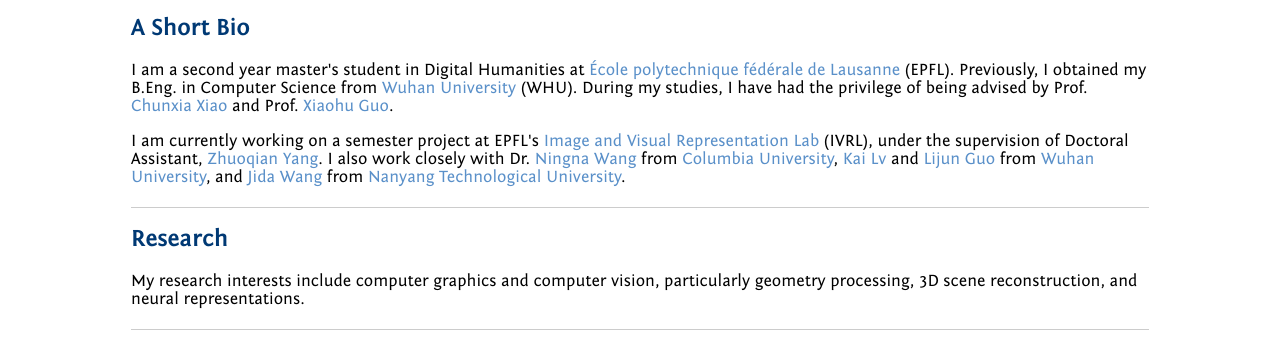
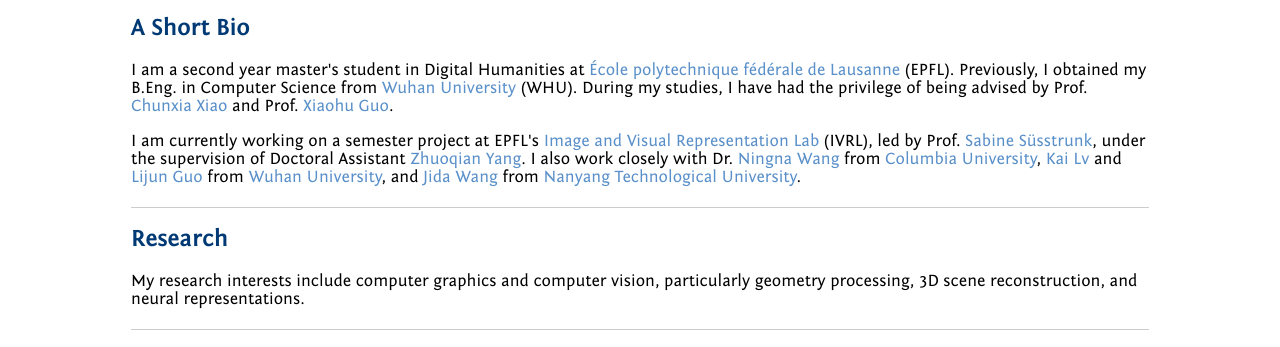
Before and after one commit to bryceyin13/bryceyin13.github.io, a plain HTML site: page index.html in a window 1280 px wide. Shown: the part 413-760 px from the top of the page. Drawn offline with Linux system fonts and the light colour scheme; some icons are missing.

Commit message:
update html

```diff
--- a/index.html
+++ b/index.html
@@ -477,7 +477,8 @@
                     of being advised by Prof. <a href="http://graphvision.whu.edu.cn/" target="_blank">Chunxia Xiao</a> and Prof. <a href="https://personal.utdallas.edu/~xxg061000/" target="_blank">Xiaohu Guo</a>.
                     <p>
                     <!-- I am currently a semester project student at <a href="https://www.epfl.ch/labs/ivrl/" target="_blank">Image and Visual Representation Lab (IVRL)</a>, EPFL, where I am advised by <a href="https://inrainbws.github.io/" target="_blank">Zhuoqian Yang</a>. -->
-                    I am currently working on a semester project at EPFL's <a href="https://www.epfl.ch/labs/ivrl/" target="_blank">Image and Visual Representation Lab </a>(IVRL), under the supervision of Doctoral Assistant, <a href="https://inrainbws.github.io/" target="_blank">Zhuoqian Yang</a>.
+                    <!-- I am currently working on a semester project at EPFL's <a href="https://www.epfl.ch/labs/ivrl/" target="_blank">Image and Visual Representation Lab </a>(IVRL), under the supervision of Doctoral Assistant, <a href="https://inrainbws.github.io/" target="_blank">Zhuoqian Yang</a>. -->
+                    I am currently working on a semester project at EPFL's <a href="https://www.epfl.ch/labs/ivrl/" target="_blank">Image and Visual Representation Lab</a> (IVRL), led by Prof. <a href="https://people.epfl.ch/sabine.susstrunk?lang=en" target="_blank">Sabine Süsstrunk</a>, under the supervision of Doctoral Assistant <a href="https://inrainbws.github.io/" target="_blank">Zhuoqian Yang</a>.
 
                     I also work closely with Dr. <a href="https://ningnawang.github.io/" target="_blank">Ningna Wang</a> from <a href="https://www.columbia.edu/" target="_blank">Columbia University</a>, <a href="johnnyboy1013.github.io">Kai Lv</a> and <a href="https://shawnricardo.github.io/" target="_blank">Lijun Guo</a> from <a href="https://en.whu.edu.cn/" target="_blank">Wuhan University</a>, and <a href="https://karphlorth.github.io/" target="_blank">Jida Wang</a> from <a href="https://www.ntu.edu.sg/" target="_blank">Nanyang Technological University</a>.
 
```
